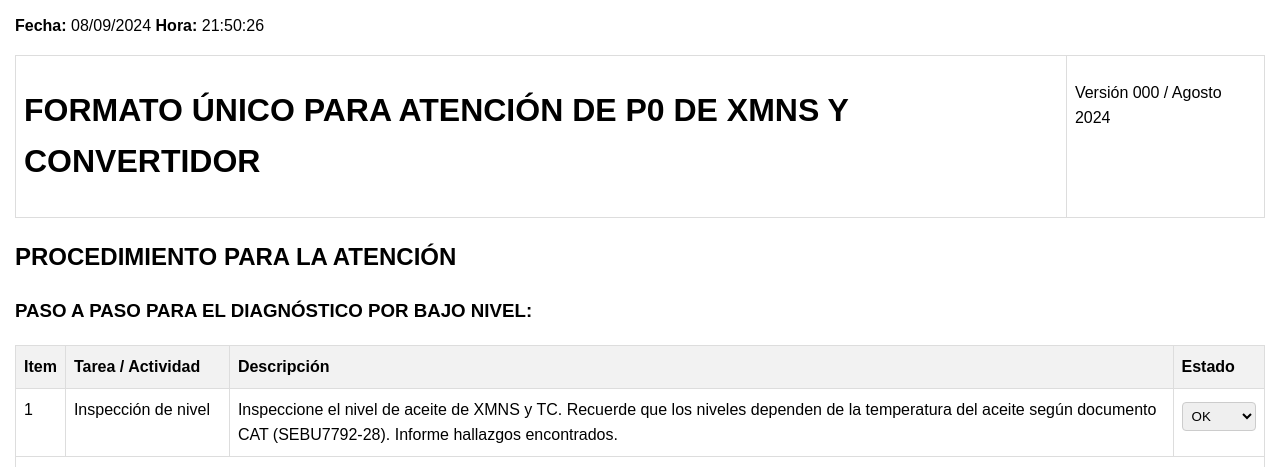
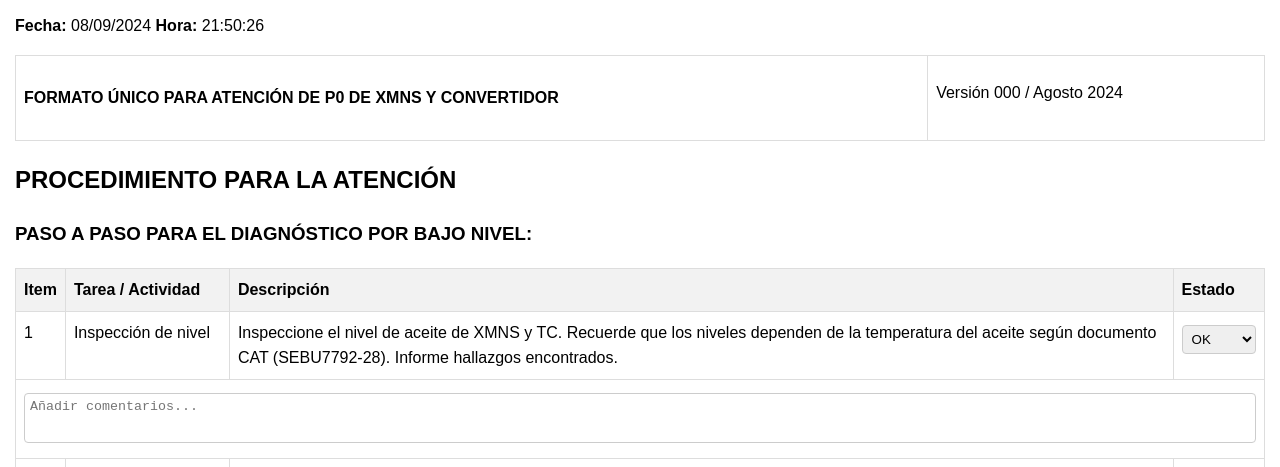
Before and after one commit to Lajonell01/P0TRANSMISION, a plain HTML site: page index.html in a window 1280 px wide. Shown: the part 284-751 px from the top of the page. Drawn offline with nearby package versions, Linux system fonts and the light colour scheme.

Commit message:
Update index.html

```diff
--- a/index.html
+++ b/index.html
@@ -153,7 +153,7 @@
     <!-- Título y Descripción -->
     <table>
         <tr>
-            <td><h1>FORMATO ÚNICO PARA ATENCIÓN DE P0 DE XMNS Y CONVERTIDOR</h1></td>
+            <td><h4>FORMATO ÚNICO PARA ATENCIÓN DE P0 DE XMNS Y CONVERTIDOR</h4></td>
             <td><p>Versión 000 / Agosto 2024</p></td>
         </tr>
     </table>
```
